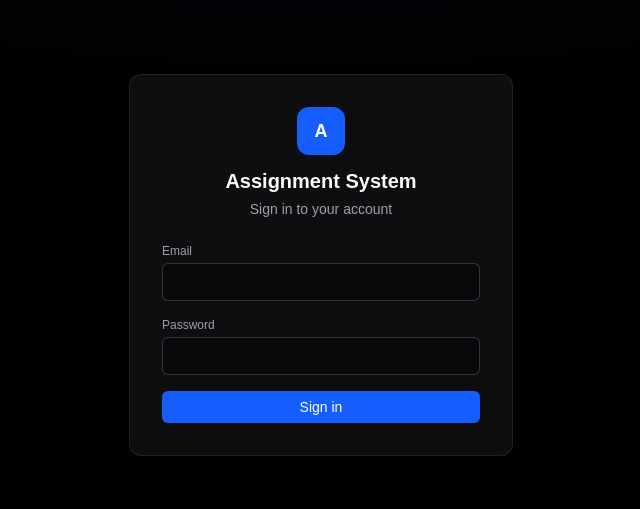
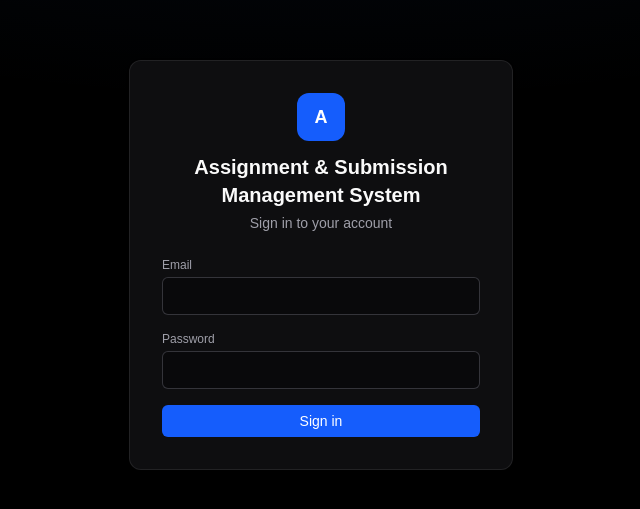
Before and after one commit to khalludi03/Assignment-Submission-Management-System, a Next.js app in the folder frontend/: page /login in a window 1280 px wide. Shown: the part 135-644 px from the top of the page, without its empty margins (319-959 px from the left). Built offline with nearby package versions, Linux system fonts and the light colour scheme.

Commit message:
feat: show full system name on login card

```diff
--- a/frontend/app/login/page.tsx
+++ b/frontend/app/login/page.tsx
@@ -40,7 +40,9 @@ export default function LoginPage() {
           <span className="mb-3 flex h-12 w-12 items-center justify-center rounded-xl bg-blue-600 text-lg font-bold text-white">
             A
           </span>
-          <h1 className="text-xl font-semibold text-zinc-50">Assignment System</h1>
+          <h1 className="text-xl font-semibold text-zinc-50">
+            Assignment &amp; Submission Management System
+          </h1>
           <p className="mt-1 text-sm text-zinc-400">Sign in to your account</p>
         </div>
 
```
